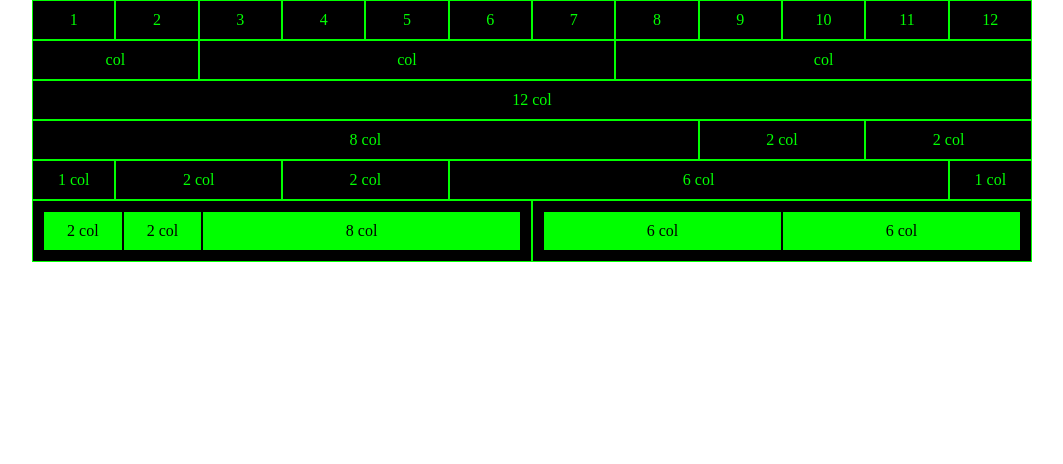
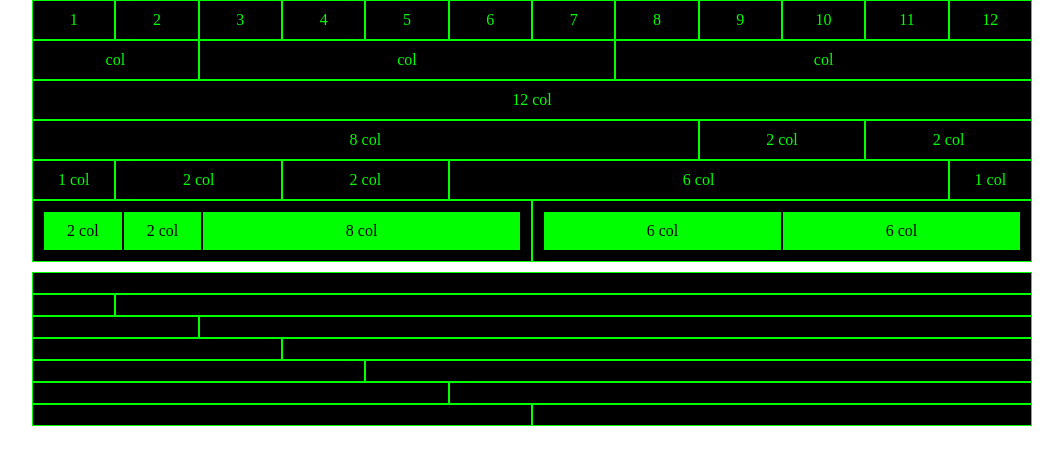
Before and after one commit to ElRafo92/html-css-12bool, a plain HTML site: page index.html in a window 1280 px wide. Shown: the whole page, without its empty margins (108-1171 px from the left). Drawn offline with Linux system fonts and the light colour scheme.

Commit message:
aggiunto 2/3 esercizio

```diff
--- a/css/framework.css
+++ b/css/framework.css
@@ -30,6 +30,10 @@
     color: black;
     padding: 10px;
     text-align: center;
+}
+
+.gutter-top {
+    margin-top: 10px;
 }
 
 /* ==================================
@@ -106,6 +110,10 @@
 
 .col-12 {
     width: calc(100% / 12 * 12);
+}
+
+.col-flex-grow {
+    flex-grow: 1;
 }
 
 /* ==================================
--- a/index.html
+++ b/index.html
@@ -11,7 +11,7 @@
     <header></header>
     <main>
         <div class="container">
-            <div class="row">
+            <div class="row part1">
                 <div class="col-1 debug">
                     1
                 </div>
@@ -120,9 +120,33 @@
                     </div>
                 </div>
             </div>
-
-
-
+            <div class="row gutter-top">
+                <div class="col-12 debug"></div>
+            </div>
+            <div class="row">
+                <div class="col-1 debug"></div>
+                <div class="col-flex-grow debug"></div>
+            </div>
+            <div class="row">
+                <div class="col-2 debug"></div>
+                <div class="col-flex-grow debug"></div>
+            </div>
+            <div class="row">
+                <div class="col-3 debug"></div>
+                <div class="col-flex-grow debug"></div>
+            </div>
+            <div class="row">
+                <div class="col-4 debug"></div>
+                <div class="col-flex-grow debug"></div>
+            </div>
+            <div class="row">
+                <div class="col-5 debug"></div>
+                <div class="col-flex-grow debug"></div>
+            </div>
+            <div class="row">
+                <div class="col-6 debug"></div>
+                <div class="col-flex-grow debug"></div>
+            </div>
         </div>
     </main>
     <footer></footer>
```
Also changed, not shown: css/style.css (line endings or trailing spaces).
